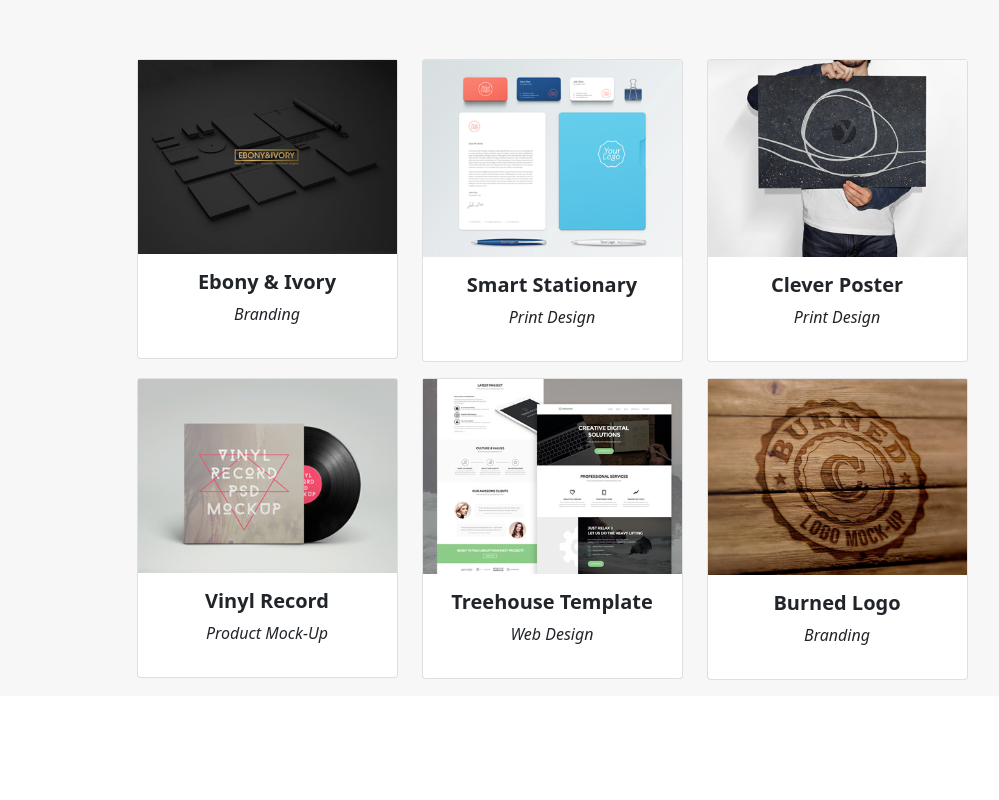
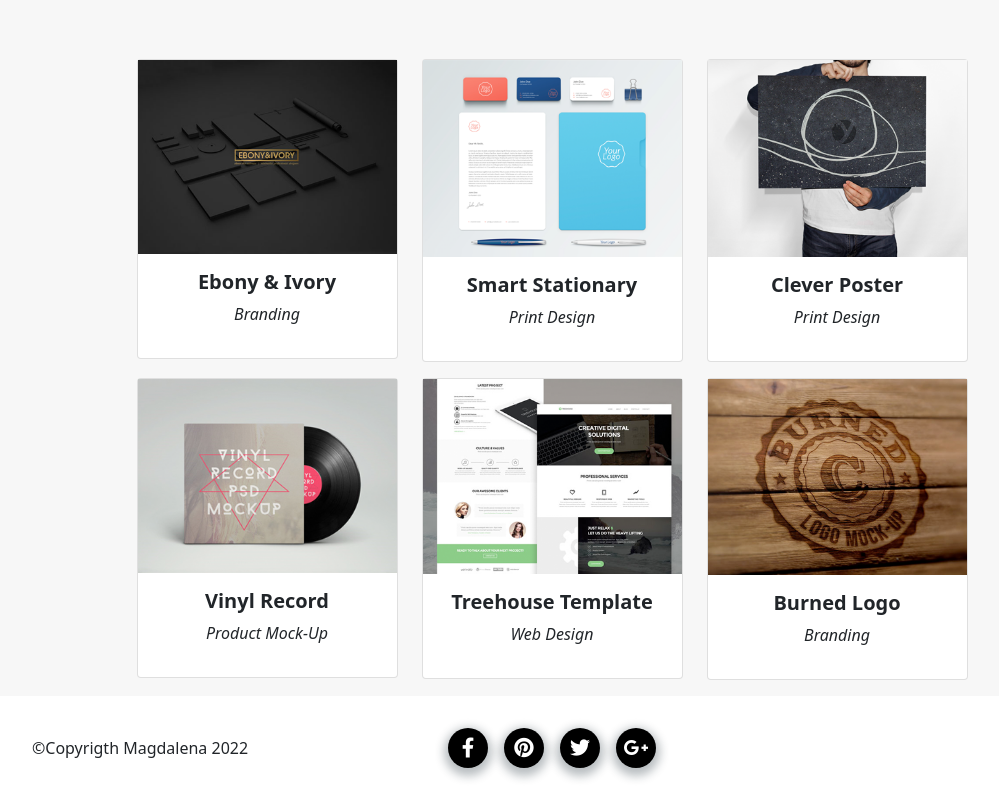
Before and after one commit to dziakola/studio-task-runner, a website: page index.html in a window 1280 px wide. Shown: the part 1630-2430 px from the top of the page, without its empty margins (88-1087 px from the left). Before the commit the page ends 2326 px from the top, so only its background shows below. Drawn offline with nearby package versions, Linux system fonts and the light colour scheme.

Commit message:
add footer

```diff
--- a/index.html
+++ b/index.html
@@ -217,5 +217,24 @@
         </div>
       </div>
     </section>
+    <footer
+      class="d-flex flex-wrap justify-content-center align-items-center py-3 m-3"
+    >
+      <p class="col-md-4 mb-0">©Copyrigth Magdalena 2022</p>
+      <ul class="media nav col-md-6 p-0 justify-content-left text-center">
+        <li>
+          <a href="#"><i class="fab fa-facebook-f"></i>Facebook</a>
+        </li>
+        <li>
+          <a href="#"><i class="fa-brands fa-pinterest"></i>Pinterest</a>
+        </li>
+        <li>
+          <a href="#"><i class="fa-brands fa-twitter"></i>Twitter</a>
+        </li>
+        <li>
+          <a href="#"><i class="fa-brands fa-google-plus-g"></i>Google Plus</a>
+        </li>
+      </ul>
+    </footer>
   </body>
 </html>
--- a/sass/style.scss
+++ b/sass/style.scss
@@ -89,3 +89,32 @@
 .card-body-portfolio h5 {
   font-weight: 700;
 }
+
+//footer//
+
+.media ul {
+  display: inline-block;
+  margin: 0;
+  padding: 0;
+  margin: 20px 0 0 0;
+}
+.media li {
+  font-size: 0;
+  margin: 0 16px 0 0;
+  float: left;
+}
+
+.media li i {
+  color: white;
+  font-size: 20px;
+  background: black;
+  width: 40px;
+  line-height: 40px;
+  height: 40px;
+  border-radius: 50%;
+  box-shadow: 0 4px 10px 4px rgba(19, 35, 47, 0.3);
+}
+
+.media li:hover i {
+  transform: scale(1.2);
+}
```
Also changed, not shown: sass/style.css, 1 other file.
